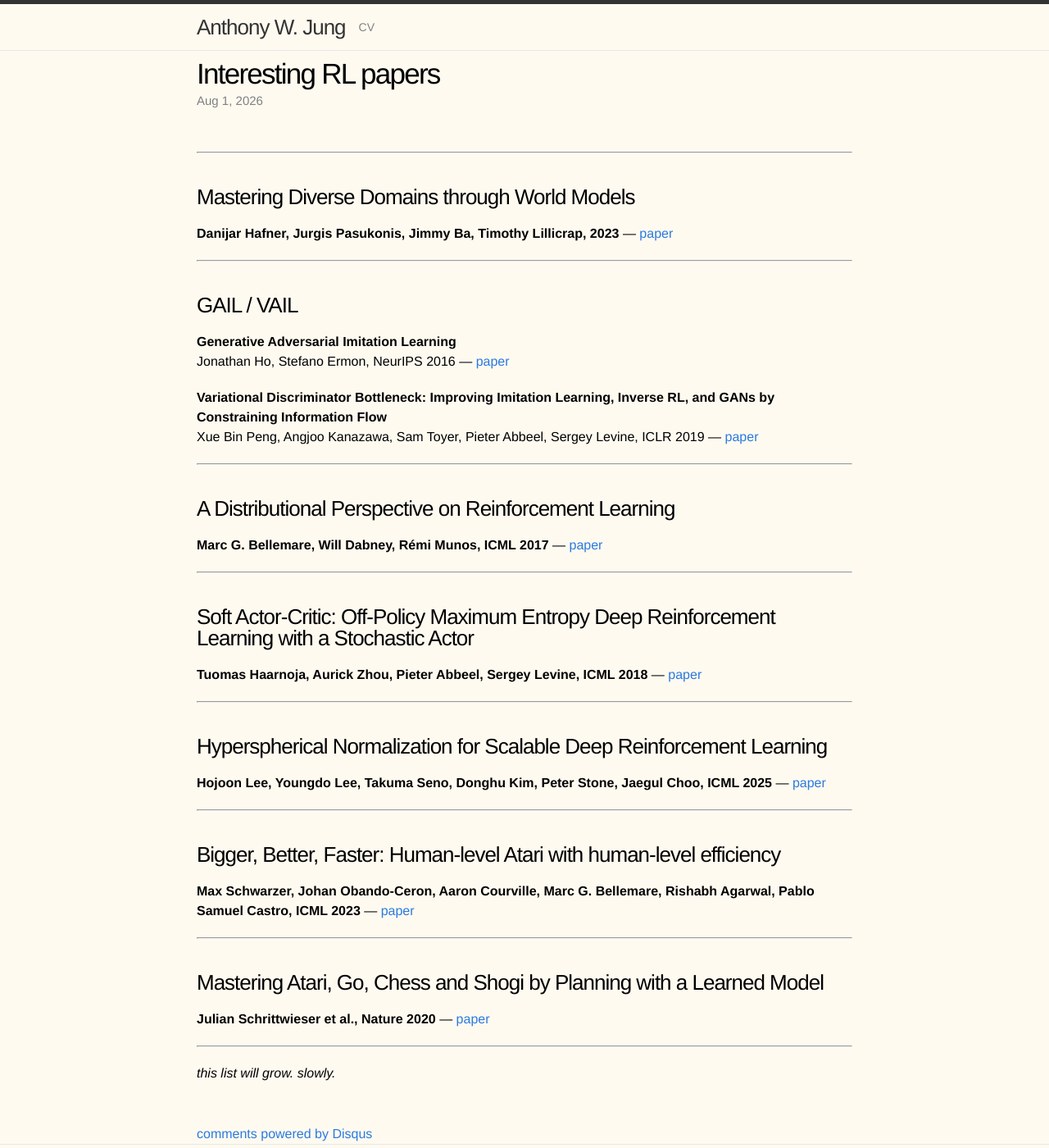
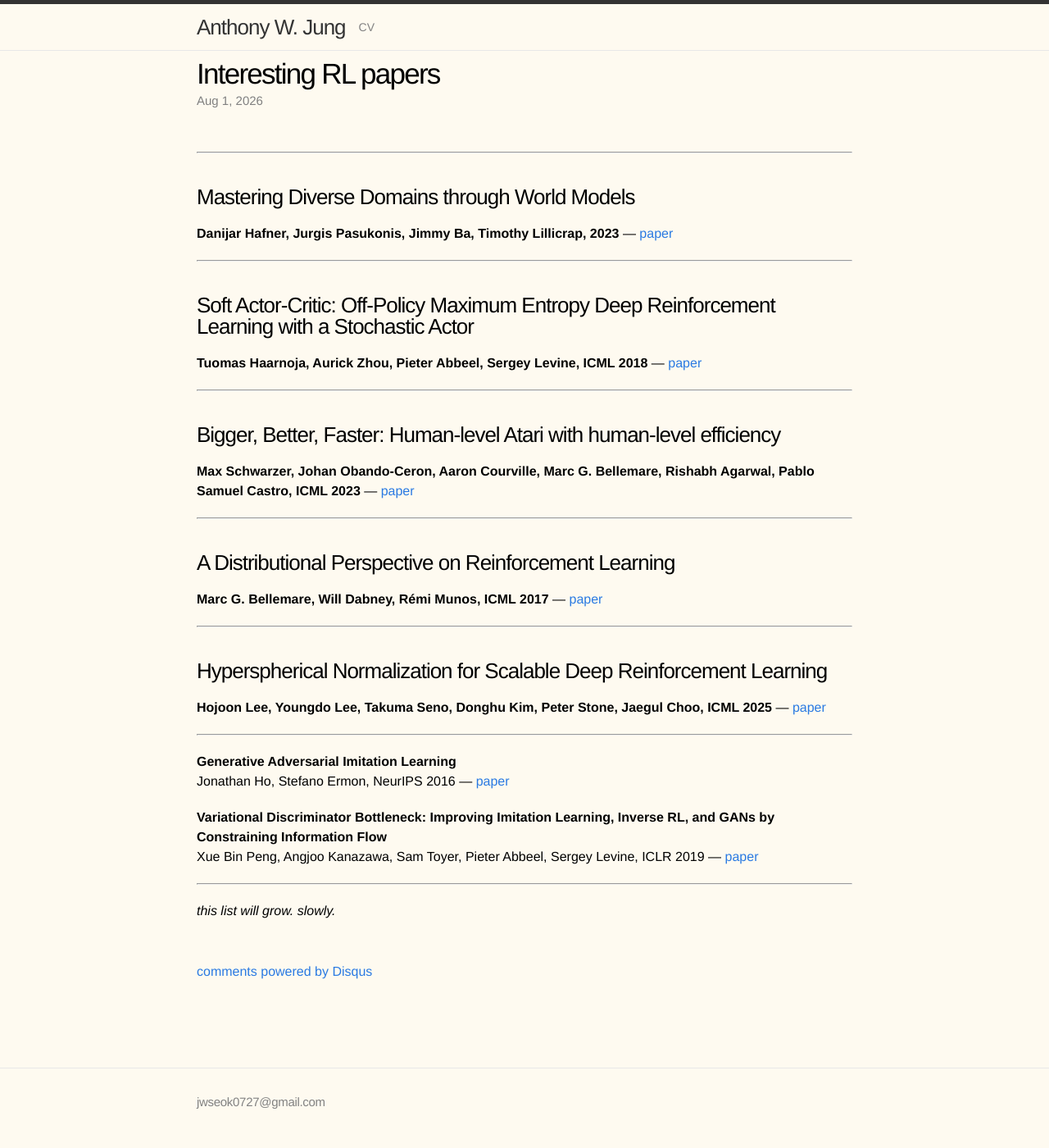
Before and after one commit to anthony0727/anthony0727.github.io, a Jekyll site: the page built from _posts/2026-08-02-interesting-rl-papers.md, in a window 1280 px wide and 1400 px high. Shown: the whole window at 82% size. Built offline with Jekyll 4.4.1, drawn with Linux system fonts in a browser that asks for light colours; comment, search, counter and statistics services are not loaded; some of the changed lines change nothing that is shown.

Commit message:
Reorder interesting RL papers

```diff
--- a/_posts/2026-08-02-interesting-rl-papers.md
+++ b/_posts/2026-08-02-interesting-rl-papers.md
@@ -19,7 +19,26 @@
 
 ---
 
-### GAIL / VAIL
+### Soft Actor-Critic: Off-Policy Maximum Entropy Deep Reinforcement Learning with a Stochastic Actor
+**Tuomas Haarnoja, Aurick Zhou, Pieter Abbeel, Sergey Levine, ICML 2018** — [paper](https://arxiv.org/abs/1801.01290)
+
+---
+
+### Bigger, Better, Faster: Human-level Atari with human-level efficiency
+**Max Schwarzer, Johan Obando-Ceron, Aaron Courville, Marc G. Bellemare, Rishabh Agarwal, Pablo Samuel Castro, ICML 2023** — [paper](https://arxiv.org/abs/2305.19452)
+
+---
+
+### A Distributional Perspective on Reinforcement Learning
+**Marc G. Bellemare, Will Dabney, Rémi Munos, ICML 2017** — [paper](https://arxiv.org/abs/1707.06887)
+
+---
+
+### Hyperspherical Normalization for Scalable Deep Reinforcement Learning
+**Hojoon Lee, Youngdo Lee, Takuma Seno, Donghu Kim, Peter Stone, Jaegul Choo, ICML 2025** — [paper](https://arxiv.org/abs/2502.15280)
+
+---
+
 **Generative Adversarial Imitation Learning**<br>
 Jonathan Ho, Stefano Ermon, NeurIPS 2016 — [paper](https://arxiv.org/abs/1606.03476)
 
@@ -28,29 +47,4 @@
 
 ---
 
-### A Distributional Perspective on Reinforcement Learning
-**Marc G. Bellemare, Will Dabney, Rémi Munos, ICML 2017** — [paper](https://arxiv.org/abs/1707.06887)
-
----
-
-### Soft Actor-Critic: Off-Policy Maximum Entropy Deep Reinforcement Learning with a Stochastic Actor
-**Tuomas Haarnoja, Aurick Zhou, Pieter Abbeel, Sergey Levine, ICML 2018** — [paper](https://arxiv.org/abs/1801.01290)
-
----
-
-### Hyperspherical Normalization for Scalable Deep Reinforcement Learning
-**Hojoon Lee, Youngdo Lee, Takuma Seno, Donghu Kim, Peter Stone, Jaegul Choo, ICML 2025** — [paper](https://arxiv.org/abs/2502.15280)
-
----
-
-### Bigger, Better, Faster: Human-level Atari with human-level efficiency
-**Max Schwarzer, Johan Obando-Ceron, Aaron Courville, Marc G. Bellemare, Rishabh Agarwal, Pablo Samuel Castro, ICML 2023** — [paper](https://arxiv.org/abs/2305.19452)
-
----
-
-### Mastering Atari, Go, Chess and Shogi by Planning with a Learned Model
-**Julian Schrittwieser et al., Nature 2020** — [paper](https://arxiv.org/abs/1911.08265)
-
----
-
 *this list will grow. slowly.*
```
